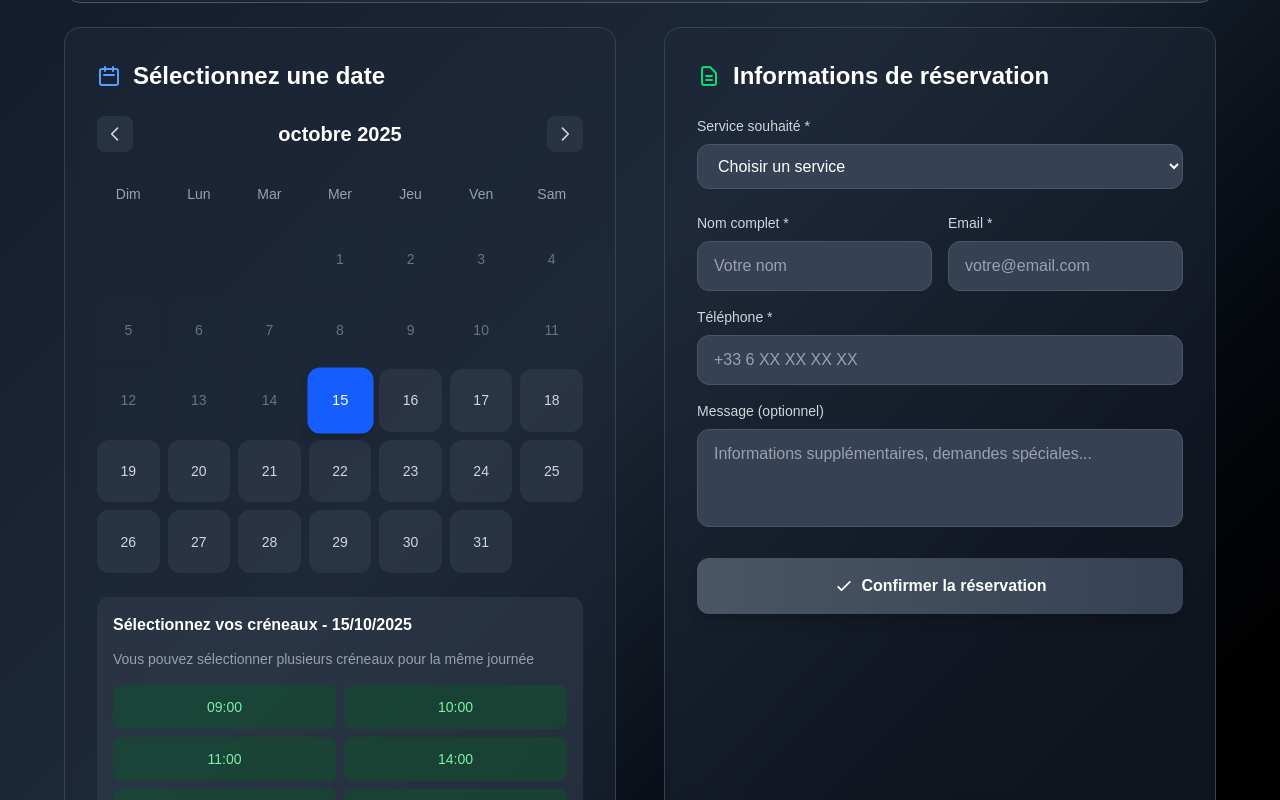
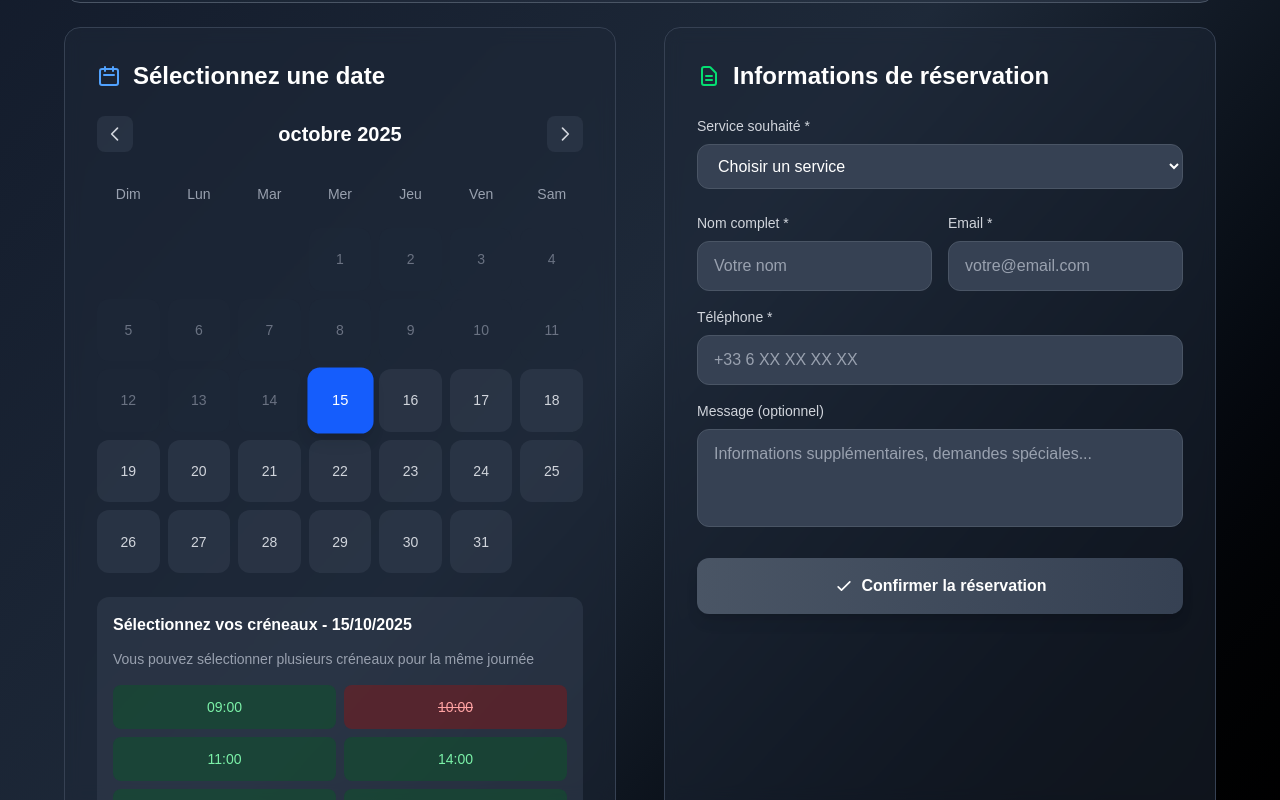
Before and after one commit to yoyo88450/la-planque, a Next.js app: page /reservation in a window 1280 px wide. Both pictures are taken after a click on the button "15". Shown: the part 443-1243 px from the top of the page. Built offline with nearby package versions, Linux system fonts and the light colour scheme; what @heroui/react would draw is missing.

Commit message:
debug resa classique

```diff
--- a/src/app/reservation/page.tsx
+++ b/src/app/reservation/page.tsx
@@ -1,6 +1,6 @@
 'use client';
 
-import { useState } from 'react';
+import { useState, useEffect } from 'react';
 import { useBookingStore } from '../../lib/stores';
 
 export default function ReservationPage() {
@@ -15,9 +15,26 @@ export default function ReservationPage() {
   });
   const [isSubmitted, setIsSubmitted] = useState(false);
   const [selectedDate, setSelectedDate] = useState('');
+  const [existingReservations, setExistingReservations] = useState([]);
 
   const addBooking = useBookingStore((state) => state.addBooking);
   const getBookingsByDate = useBookingStore((state) => state.getBookingsByDate);
+
+  // Fetch existing reservations on component mount
+  useEffect(() => {
+    const fetchReservations = async () => {
+      try {
+        const response = await fetch('/api/reservations');
+        if (response.ok) {
+          const data = await response.json();
+          setExistingReservations(data);
+        }
+      } catch (error) {
+        console.error('Failed to fetch reservations:', error);
+      }
+    };
+    fetchReservations();
+  }, []);
 
   const handleSubmit = (e: React.FormEvent) => {
     e.preventDefault();
@@ -106,6 +123,7 @@ export default function ReservationPage() {
 
   const calendarDates = generateCalendarDates();
   const bookedSlots = selectedDate ? getBookingsByDate(selectedDate) : [];
+  const existingBookedSlots = selectedDate ? existingReservations.filter((res: any) => res.date === selectedDate) : [];
 
   // Navigation functions
   const goToPreviousMonth = () => {
@@ -213,7 +231,7 @@ export default function ReservationPage() {
                     return <div key={index} className="aspect-square"></div>;
                   }
 
-                  const dateStr = date.toISOString().split('T')[0];
+                  const dateStr = `${date.getFullYear()}-${String(date.getMonth() + 1).padStart(2, '0')}-${String(date.getDate()).padStart(2, '0')}`;
                   const isSelected = selectedDate === dateStr;
                   const dayBookings = getBookingsByDate(dateStr);
                   const isFullyBooked = dayBookings.length >= 6;
@@ -245,8 +263,8 @@ export default function ReservationPage() {
                   <h3 className="text-white font-semibold mb-3">Sélectionnez vos créneaux - {new Date(selectedDate).toLocaleDateString('fr-FR')}</h3>
                   <p className="text-gray-400 text-sm mb-4">Vous pouvez sélectionner plusieurs créneaux pour la même journée</p>
                   <div className="grid grid-cols-2 gap-2">
-                    {['09:00', '10:00', '11:00', '14:00', '15:00', '16:00'].map(time => {
-                      const isBooked = bookedSlots.some(booking => booking.time === time);
+                    {['09:00', '10:00', '11:00', '14:00', '15:00', '16:00', '17:00', '18:00', '19:00', '20:00'].map(time => {
+                      const isBooked = bookedSlots.some(booking => booking.time === time) || existingBookedSlots.some((booking: any) => booking.time === time);
                       const isSelected = formData.date === selectedDate && formData.times.includes(time);
                       return (
                         <button
```
